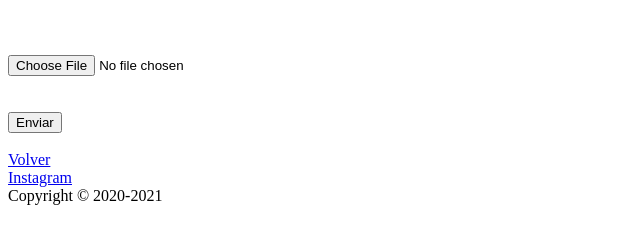
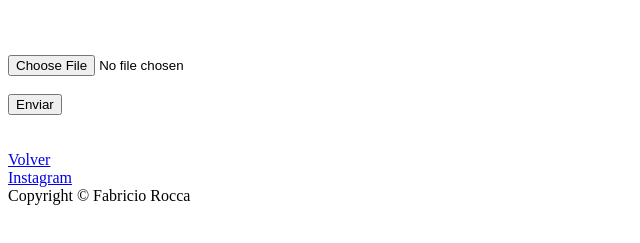
Before and after one commit to roccafabri/Trabajo-Practico-1, a plain HTML site: page CV.html in a window 1280 px wide. Shown: the part 87-330 px from the top of the page, without its empty margins (0-640 px from the left). Drawn offline with Linux system fonts and the light colour scheme.

Commit message:
Add files via upload

```diff
--- a/CV.html
+++ b/CV.html
@@ -6,6 +6,8 @@
     <meta charset="utf-8">
     <link rel="icon" href="icono.ico.ico">
 </head>
+
+<body>
     <header>
         <nav>
             <a href="index.html">Inicio</a>
@@ -18,23 +20,24 @@
     <br>
     <br>
 
-    <input type="file" name="adjunto" />
     <form action="..." method="post" enctype="multipart/form-data">
+        <input type="file" name="adjunto" />
+
+
+        <br>
+        <br>
+        <input type="submit" value="Enviar" />
     </form>
-
-    <br>
-    <br>
-    <input type="submit" value="Enviar" />
-
     <br><br>
     <a href="index.html">Volver</a>
     <br>
     <a href="https://www.instagram.com/jurkstore" target="_BLANK">Instagram</a>
     <footer>
-        Copyright &copy; 2020-2021
+        Copyright &copy; Fabricio Rocca
     </footer>
 
 
 
 </body>
+
 </html>
```
Also changed, not shown: Consultas.html (+1 -1 lines), Productos.html (+1 -1 lines).
